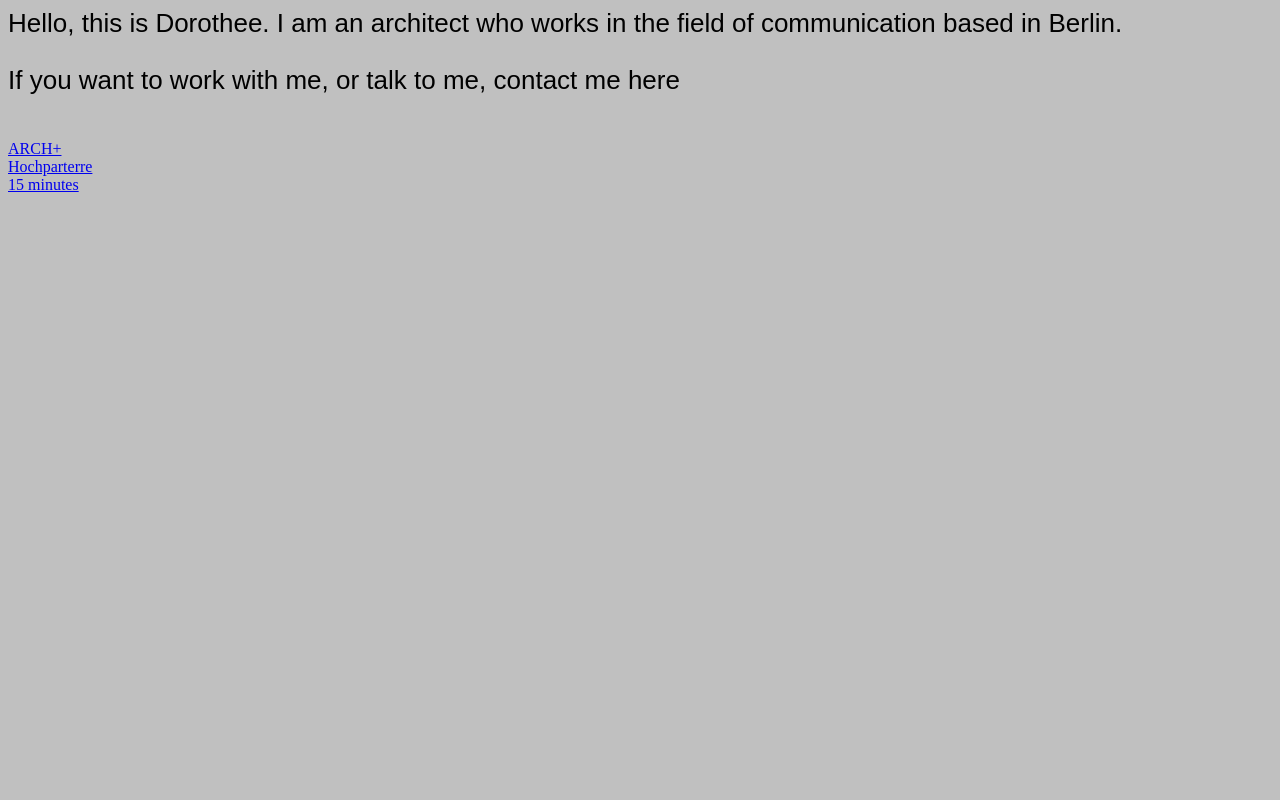
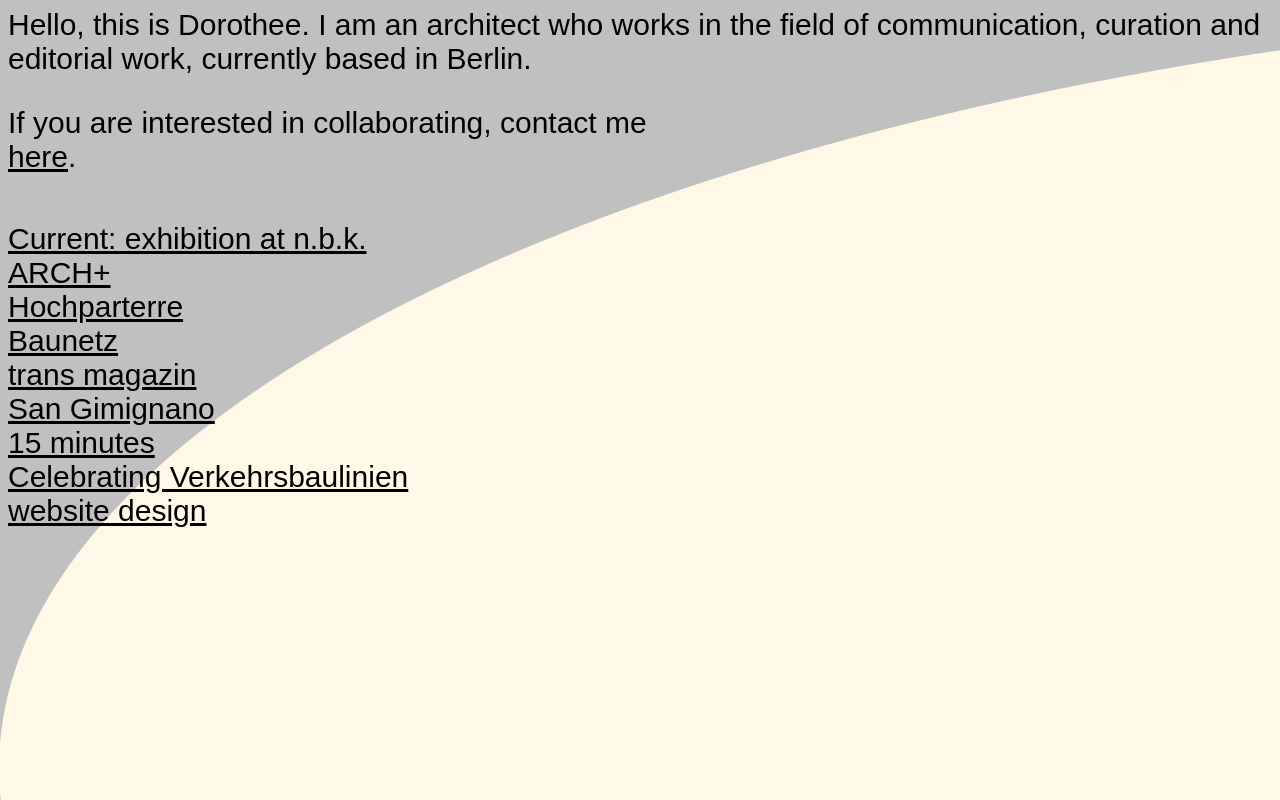
Before and after one commit to dorotheehahn/dorotheehahn.github.io, a plain HTML site: page index.html in a window 1280 px wide. Drawn offline with Linux system fonts and the light colour scheme.

Commit message:
änderung ausstellung
current

```diff
--- a/index.html
+++ b/index.html
@@ -1,10 +1,43 @@
+<html>
+<body background="universe-xl.png"style="background-color:#C0C0C0;">
+<p style="font-family:arial;font-size:30px;color:black"
+>Hello, this is Dorothee. I am an architect who works in the field of
+communication, curation and editorial work, currently based in Berlin.</p>
+<p style="font-family:arial;font-size:30px;color:black"
+>If you are interested in collaborating, contact me
+<br><a href="mailto:h.dorothee@hotmail.de" target="_top">here</a>.
 
-<html>
-<body style="background-color:#C0C0C0;">
-<p style="font-family:arial;font-size:26px;color:black">Hello, this is Dorothee. I am an architect who works in the field of communication based in Berlin.</p>
-<p style="font-family:arial;font-size:26px;color:black">If you want to work with me, or talk to me, contact me here</p>
+
+<style>
+a:link {
+  font-family:arial;
+  font-size: 30px;
+  color: black;
+  padding-bottom: 1px
+  text-decoration: none;
+}
+
+a:visited {
+  color: black;
+  text-decoration: none;
+}
+
+a:hover {
+  color: blue;
+  text-decoration: none;
+}
+</style>
+
+<p>
+<br><a href="https://www.archplus.net/home/projekte/1989-2019-politik-des-raums-im-neuen-berlin/338,0,1,0.html">Current: exhibition at n.b.k.</a>
 <br><a href="https://www.archplus.net/home/">ARCH+</a>
 <br><a href="https://www.hochparterre.ch/campus/blog/post/detail/liebes-tagebuch/1494318133/">Hochparterre</a>
+<br><a href="https://www.baunetz.de/meldungen/Meldungen-Gewinner_des_internationalen_Wettbewerbs_Reinventing_Cities_stehen_fest_6501729.html">Baunetz</a>
+<br><a href="http://www.trans.ethz.ch/lang-de/issues">trans magazin</a>
+<br><a href="https://www.brandlhuber.com/0154-san-gimignano-lichtenberg">San Gimignano</a>
 <br><a href="https://vimeo.com/279970586">15 minutes</a>
+<br><a href="https://vimeo.com/282754662">Celebrating Verkehrsbaulinien</a>
+<br><a href="http://j-k-a.net/">website design</a>
+</p>
 </body>
 </html>
```
Also changed, not shown: universe-xl.png (added), 1 other file.
